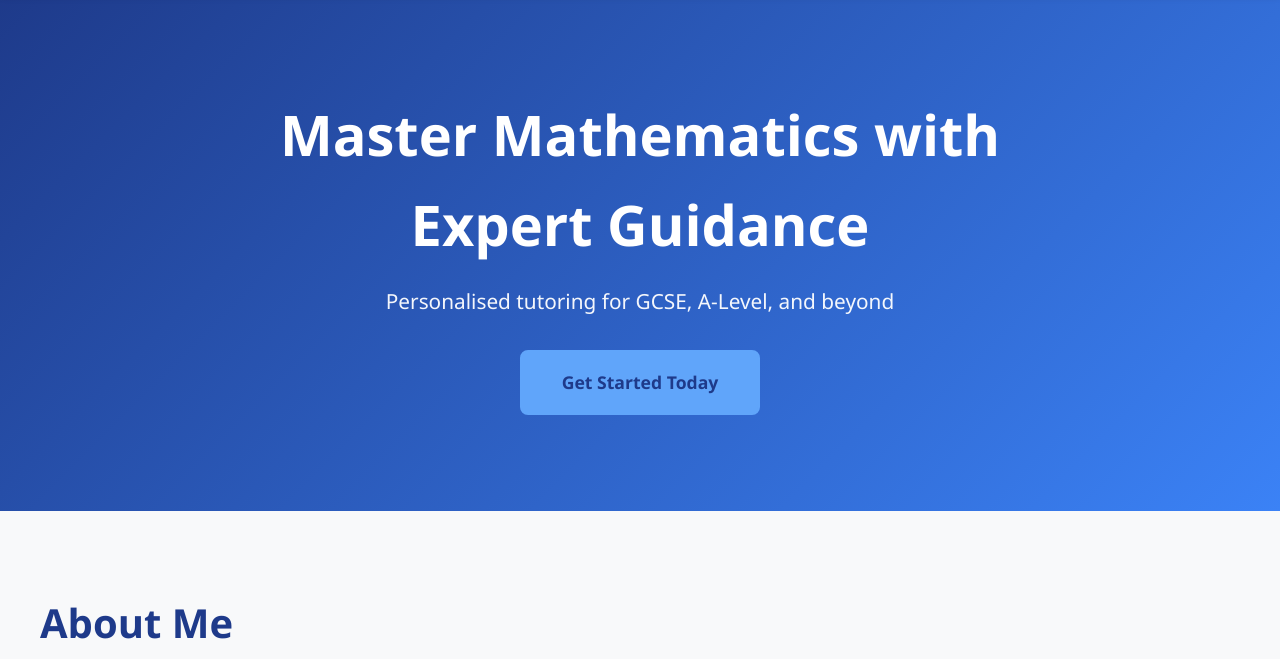
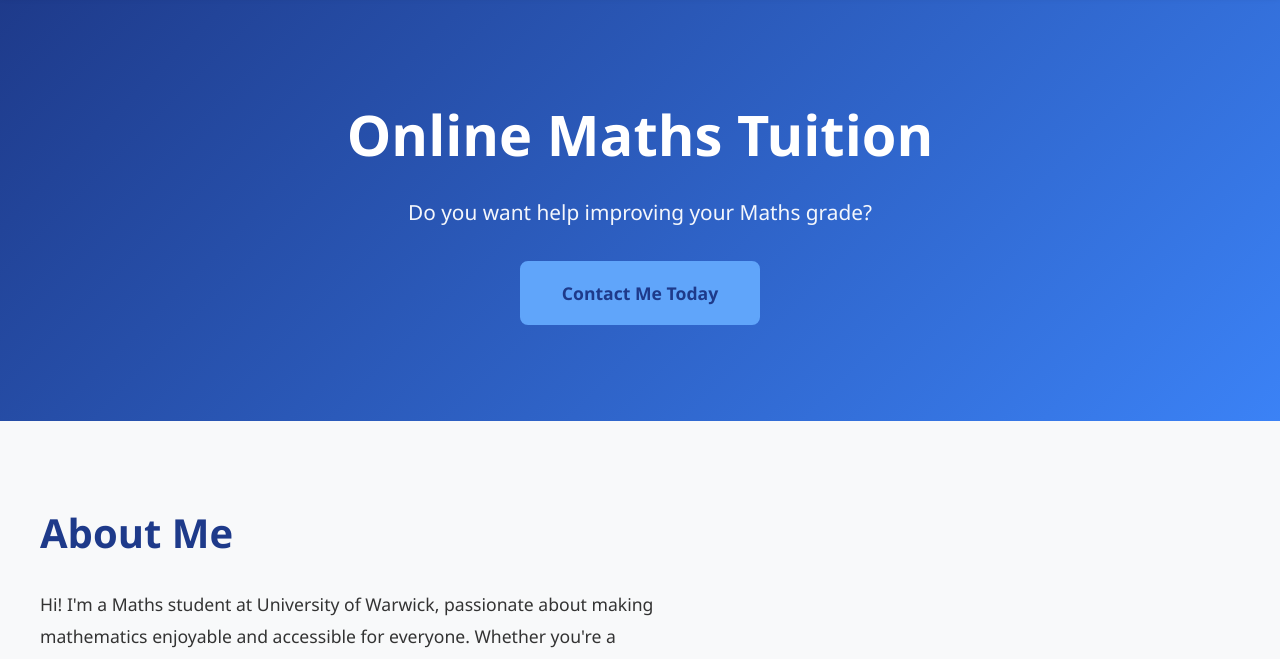
Before and after one commit to Esudl/eliyastutors, a plain HTML site: page index.html in a window 1280 px wide. Shown: the part 118-777 px from the top of the page. Drawn offline with Linux system fonts and the light colour scheme.

Commit message:
Add files via upload

```diff
--- a/index.html
+++ b/index.html
@@ -32,9 +32,9 @@
     <!-- HERO SECTION -->
     <section class="hero">
         <div class="hero-content">
-            <h1>Master Mathematics with Expert Guidance</h1>
-            <p>Personalised tutoring for GCSE, A-Level, and beyond</p>
-            <a href="contact.html" class="cta-button">Get Started Today</a>
+            <h1>Online Maths Tuition</h1>
+            <p>Do you want help improving your Maths grade?</p>
+            <a href="contact.html" class="cta-button">Contact Me Today</a>
         </div>
     </section>
 
```
